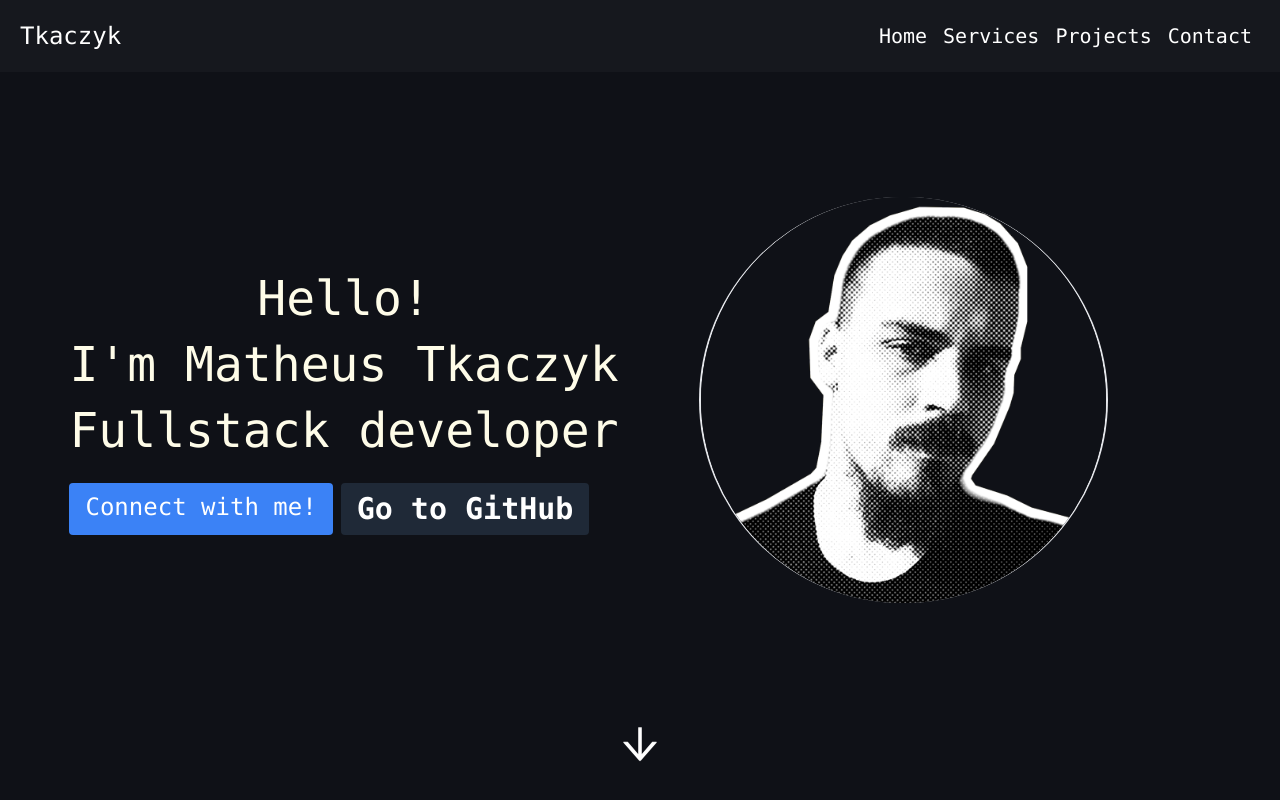
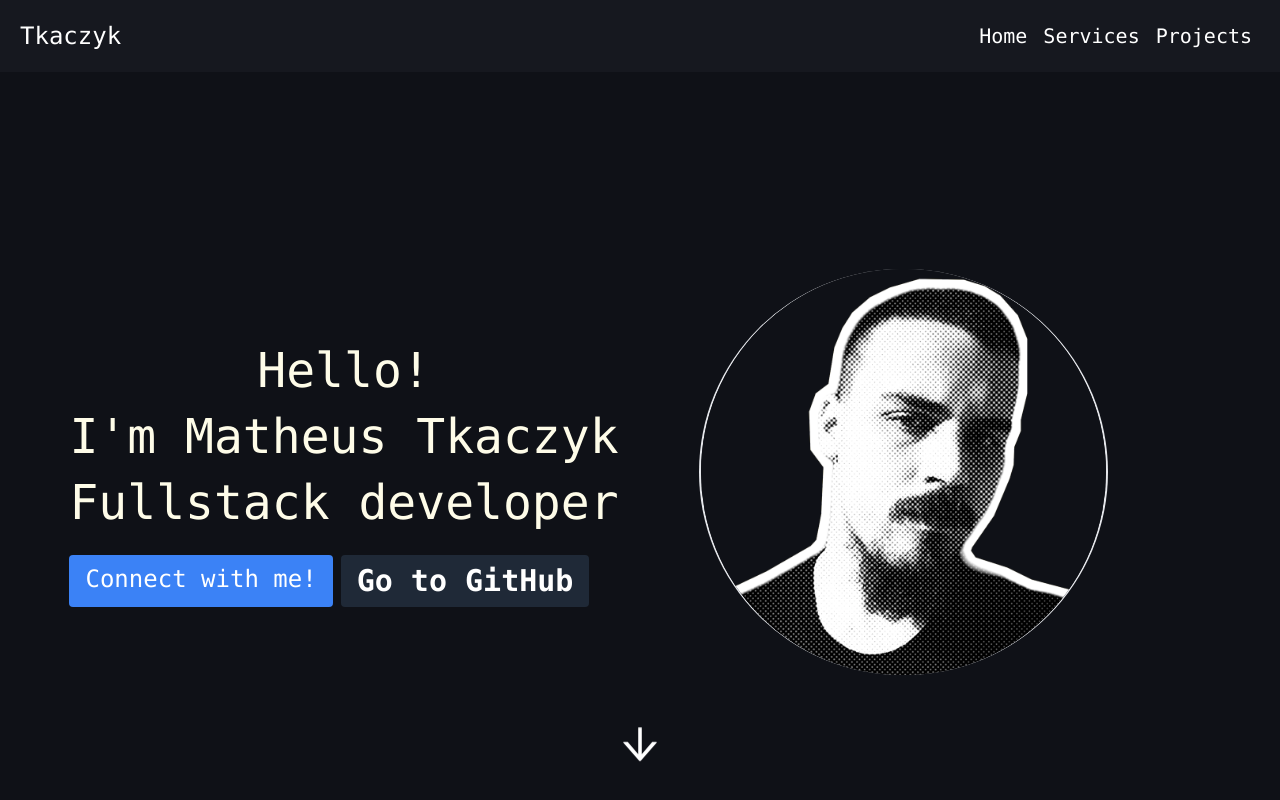
Before and after one commit to matheustkaczyk/portfolio_tailwind, a React (Vite) app: page / in a window 1280 px wide. Shown: the top 800 px of the page. Built offline with nearby package versions, Linux system fonts and the light colour scheme.

Commit message:
fix: removing contact from header

```diff
--- a/src/components/Header/index.jsx
+++ b/src/components/Header/index.jsx
@@ -1,7 +1,7 @@
 function Header() {
 
   return (
-    <header className={`fixed w-full top-0 left-0 transition-all text-white duration-500 bg-opacity-5 bg-gray-400 ease-in-out z-50`}>
+    <header className={`w-full top-0 left-0 transition-all text-white duration-500 bg-opacity-5 bg-gray-400 ease-in-out z-50`}>
       <div className="max-w-7xl mx-auto p-5">
         <div className='flex flex-row justify-between items-center h-auto'>
           <h1 className="font-mono font-thin text-2xl cursor-pointer">Tkaczyk</h1>
@@ -15,9 +15,6 @@ function Header() {
             <li className='inline-block mx-2 hover:text-orange-100'>
               <a href="#projects" className="font-mono font-thin text-xl">Projects</a>
             </li>
-            <li className='inline-block mx-2 hover:text-orange-100'>
-              <a href="#contact" className="font-mono font-thin text-xl">Contact</a>
-            </li>
           </ul>
         </div>
       </div>
```
